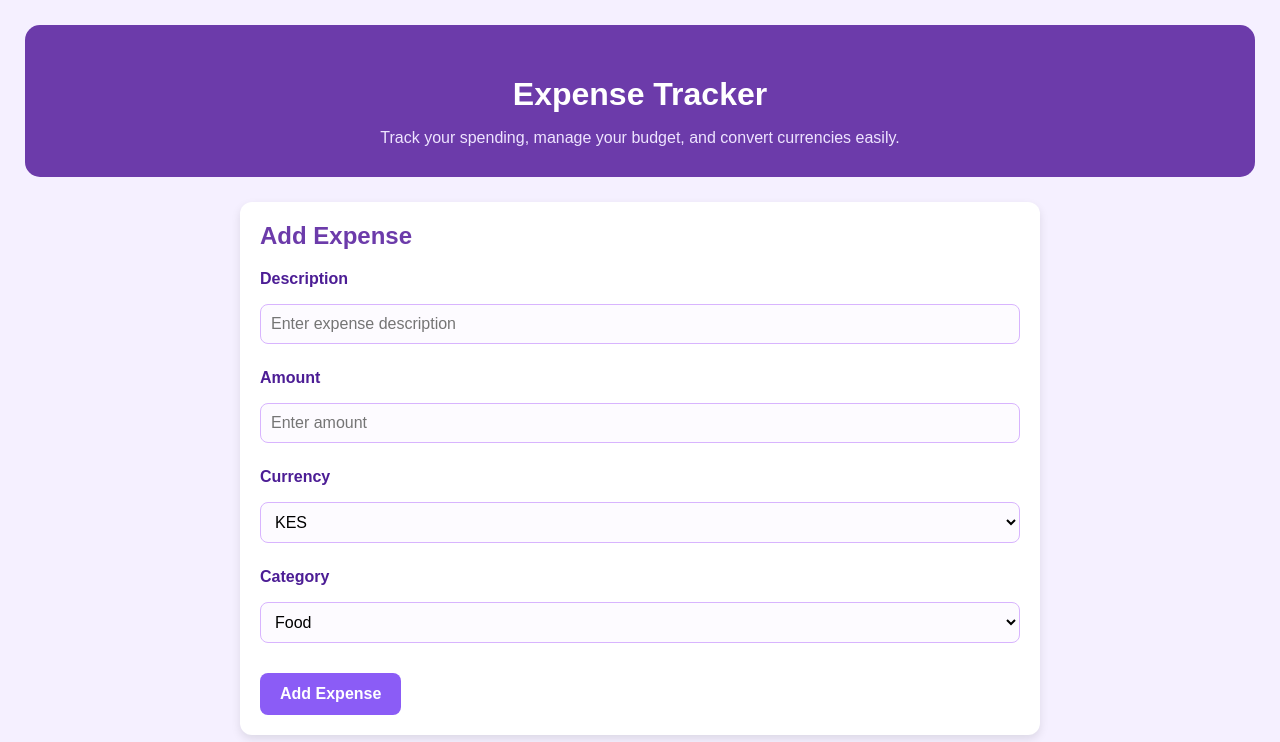
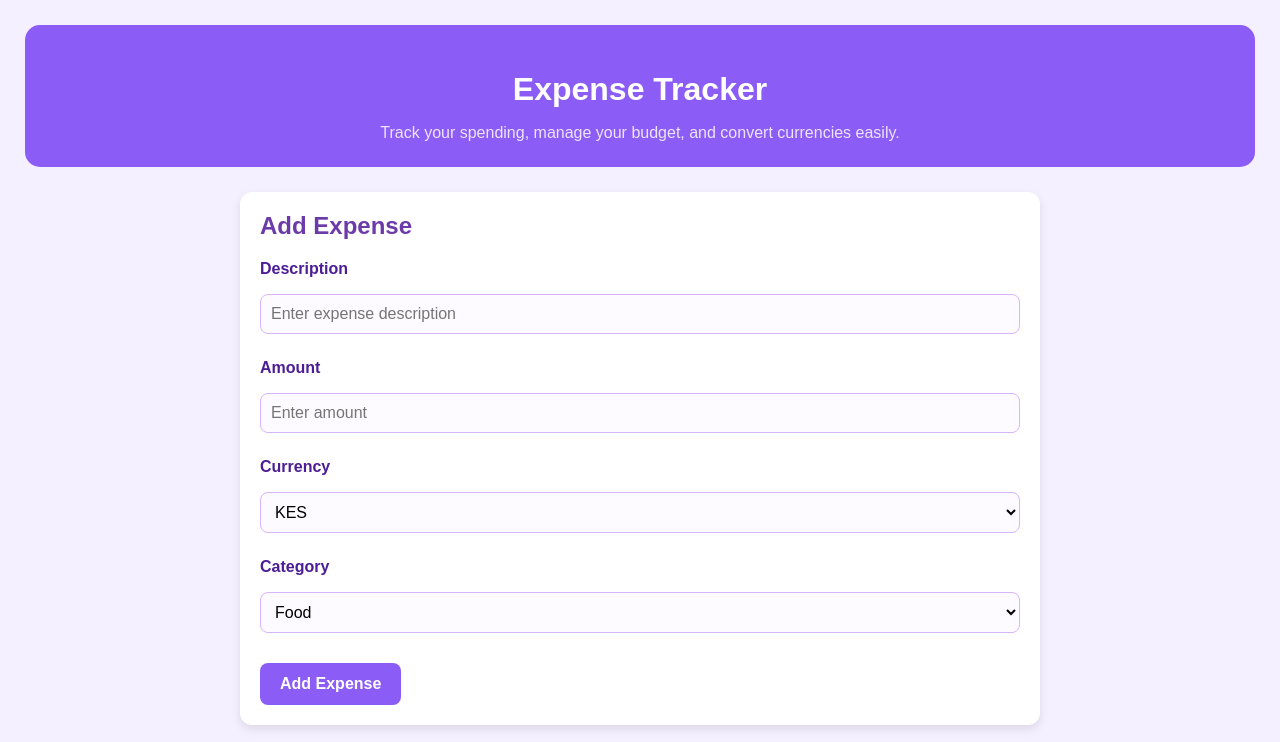
Before and after one commit to itskhadra/Expense-tracker, a website with bundled scripts: page index.html in a window 1280 px wide. Shown: the top 742 px of the page. Built offline with nearby package versions, Linux system fonts and the light colour scheme; no server answers.

Commit message:
style expense tracker background and header

```diff
--- a/style.css
+++ b/style.css
@@ -185,3 +185,18 @@ label {
     font-weight: bold;
     color: #4c1d95;
 }
+/* Give the page a soft purple background */
+body {
+    background-color: #f5f0ff;
+    font-family: Arial, sans-serif;
+    margin: 0;
+    color: #333333;
+}
+
+/* Center the page heading */
+header {
+    text-align: center;
+    background-color: #8b5cf6;
+    color: white;
+    padding: 25px 15px;
+}
```
